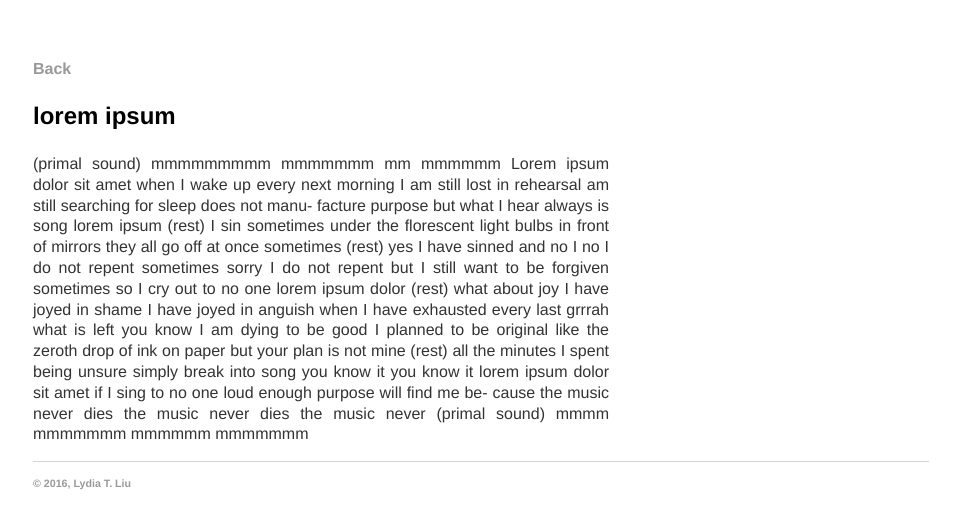
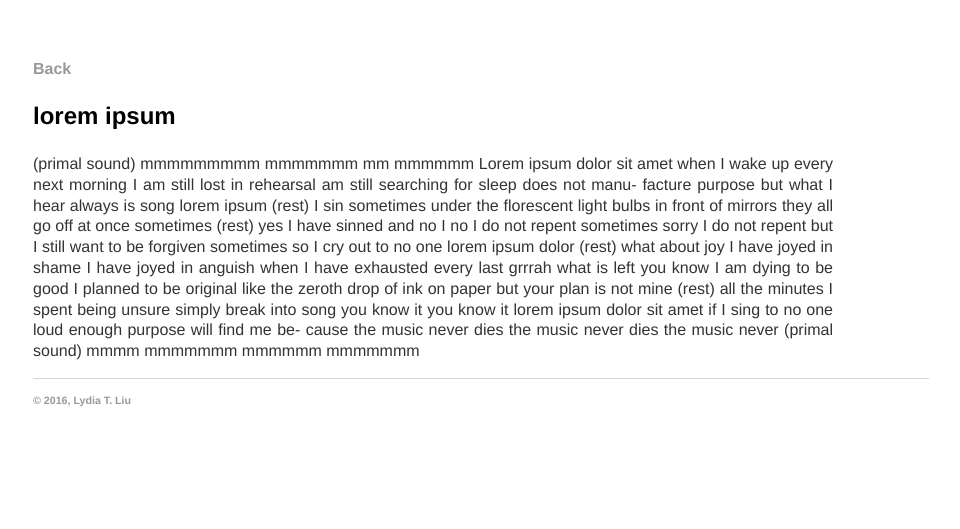
Before and after one commit to serenalwang/serenalwang.github.io, a Jekyll site: the page built from poems/lorem.md, in a window 1280 px wide. Shown: the top 529 px of the page, without its empty margins (159-1119 px from the left). Built offline with Jekyll 4.4.1, drawn with Linux system fonts in a browser that asks for light colours.

Commit message:
Update lorem.md

```diff
--- a/poems/lorem.md
+++ b/poems/lorem.md
@@ -5,7 +5,7 @@ title: lorem ipsum
 
 ### lorem ipsum
 
-<p style="margin-right:20em;text-align:justify">
+<p style="width:800px;text-align:justify">
 (primal sound) mmmmmmmmm mmmmmmm mm mmmmmm
 Lorem ipsum dolor sit amet when I wake up every next morning I
 am still lost in rehearsal am still searching for sleep does not manu-
```
